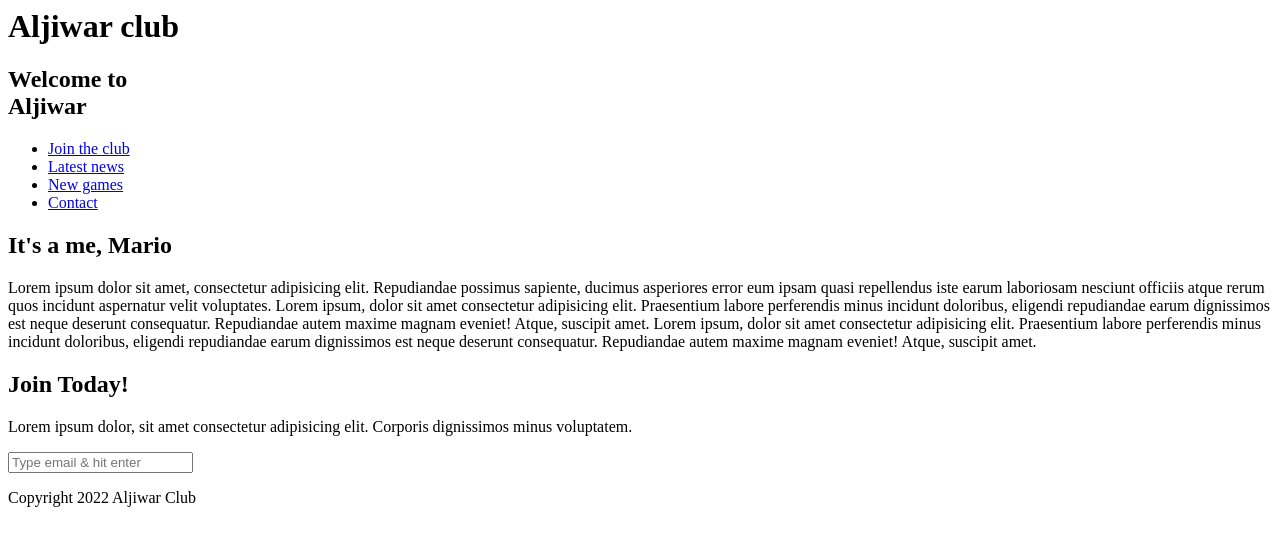
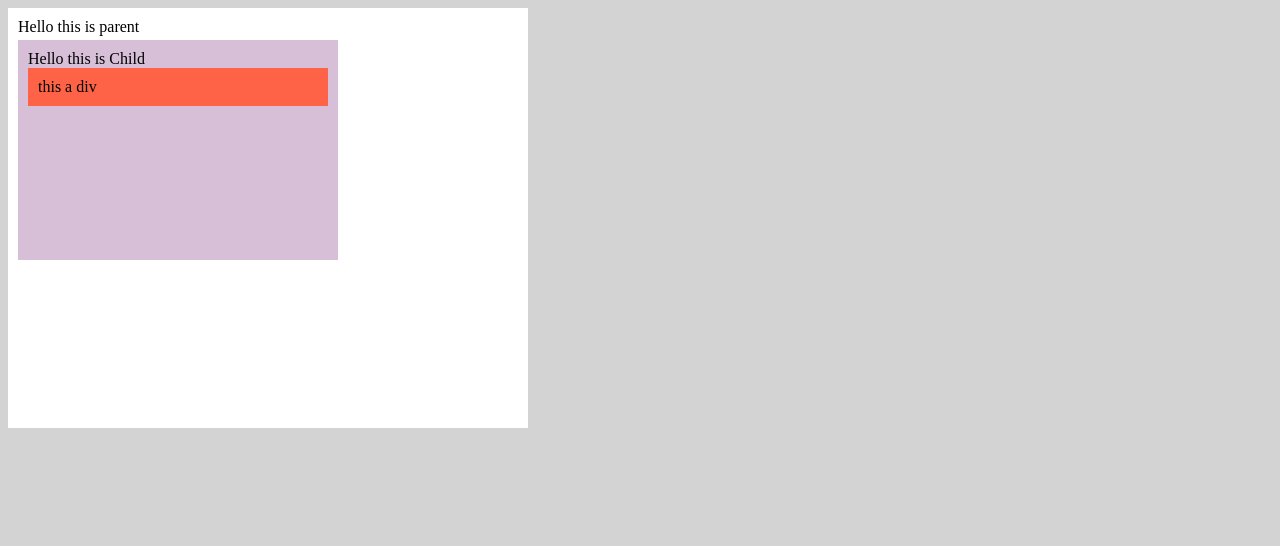
Before and after one commit to ahjam-taoufik/Html-css-introduction, a plain HTML site: page index.html in a window 1280 px wide. Shown: the top 546 px of the page. Drawn offline with Linux system fonts and the light colour scheme.

Commit message:
static fixe absolute relative Position

```diff
--- a/index.html
+++ b/index.html
@@ -1,54 +1,24 @@
-<html >
+<!DOCTYPE html>
+<html>
 <head>
-
-  <title>Aljiwar</title>
+    <link rel="stylesheet" href="style.css">
+    <title>Document</title>
 </head>
-
 <body>
 
-  <header>
-    <h1>Aljiwar club</h1>
-  </header>
+    <!---------------- fixed and relative Position--------------- -->
+    <!-- <h1>this is a heading</h1>
+    <div class="class1">this is div2</div>
+    <div>this is div3</div> -->
 
-  <section >
-    <div>
-      <h2>Welcome to <br><span>Aljiwar</span></h2>
+    <div class="parent">
+        Hello this is parent
+
+        <div class="child">
+            Hello this is Child
+                    <div class="abs">this a div </div>
+        </div>
     </div>
-  </section>
-
-
-
-  <nav >
-    <ul>
-      <li><a href="/join.html" >Join the club</a></li>
-      <li><a href="/news.html">Latest news</a></li>
-      <li><a href="/games.html">New games</a></li>
-      <li><a href="/contact.html">Contact</a></li>
-    </ul>
-  </nav>
-
-
-
-  <main>
-    <article>
-      <h2>It's a me, Mario</h2>
-      <p>Lorem ipsum dolor sit amet, consectetur adipisicing elit. Repudiandae possimus sapiente, ducimus asperiores error eum ipsam quasi repellendus iste earum laboriosam nesciunt officiis atque rerum quos incidunt aspernatur velit voluptates. Lorem ipsum, dolor sit amet consectetur adipisicing elit. Praesentium labore perferendis minus incidunt doloribus, eligendi repudiandae earum dignissimos est neque deserunt consequatur. Repudiandae autem maxime magnam eveniet! Atque, suscipit amet. Lorem ipsum, dolor sit amet consectetur adipisicing elit. Praesentium labore perferendis minus incidunt doloribus, eligendi repudiandae earum dignissimos est neque deserunt consequatur. Repudiandae autem maxime magnam eveniet! Atque, suscipit amet.</p>
-    </article>
-  </main>
-
-
-  <section >
-    <h2>Join Today!</h2>
-    <p>Lorem ipsum dolor, sit amet consectetur adipisicing elit. Corporis dignissimos minus voluptatem.</p>
-    <form>
-      <input type="email" name="email" placeholder="Type email & hit enter" required>
-    </form>
-  </section>
-
-
-  <footer>
-    <p>Copyright 2022 Aljiwar Club</p>
-  </footer>
 
 
 </body>
--- /dev/null
+++ b/style.css
@@ -0,0 +1,66 @@
+
+
+/* =============fixed and relative Position================= */
+/* body{
+    height: 3000px;
+    background-color: lemonchiffon;
+}
+div{
+    border: 2px solid rgb(223, 122, 29);
+    margin: 10px;
+} */
+
+/* .class1{
+    background-color: lightcoral;
+    position: fixed;
+}
+*/
+
+/*
+.class1{
+    background-color: lightcoral;
+
+    position: relative;
+    top: 90px;
+}
+*/
+
+/* =============fixed and relative Position================= */
+
+body{
+    height: 2000px;
+    background-color: lightgray;
+}
+
+.parent{
+     background-color: white;
+     padding: 10px;
+     width: 500px;
+     height: 400px;
+
+     /* 3 */
+     /* position: relative;  */
+
+
+}
+
+.abs{
+    background-color: tomato;
+    padding: 10px;
+    right: 10px;
+    top: 10px;
+    /* position:fixed; */
+    /* position:absolute ; */
+
+     /* 3 */
+    /* position: absolute;  */
+}
+
+.child{
+    background-color: thistle;
+    padding: 10px;
+    width: 300px;
+    height: 200px;
+    margin-top: 4px;
+    /* position: relative; */
+}
```
